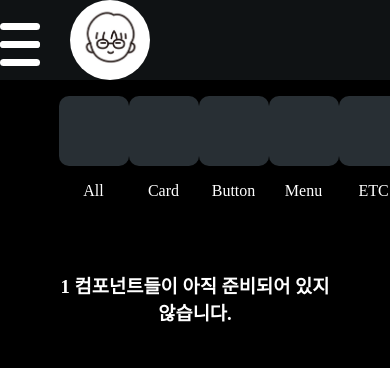
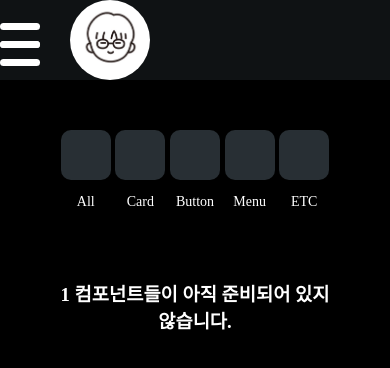
Before and after one commit to jgy4419/easy-to-use-components, a Next.js app: page /1 in a window 390 px wide. Shown: the top 368 px of the page. Built offline with nearby package versions, Linux system fonts and the light colour scheme.

Commit message:
style : categoryList 반응형 적용

```diff
--- a/src/app/components/style/categoryList.ts
+++ b/src/app/components/style/categoryList.ts
@@ -2,6 +2,8 @@ import styled from "styled-components";
 
 export const ComponentCategoryList = styled.ul`
     width: 100%;
+    max-width: 1200px;
+    margin: 50px auto;
     display: flex;
     justify-content: space-around;
 `;
@@ -18,8 +20,14 @@ export const ComponentIcon = styled.span`
     height: 70px;
     background-color: #282F34;
     border-radius: 10px;
+    @media (max-width: 700px) {
+        width: 50px;
+        height: 50px;
+    }
 `;
 
 export const ComponentName = styled.p`
-
+    @media (max-width: 700px) {
+        font-size: 14px;
+    }
 `;
```
